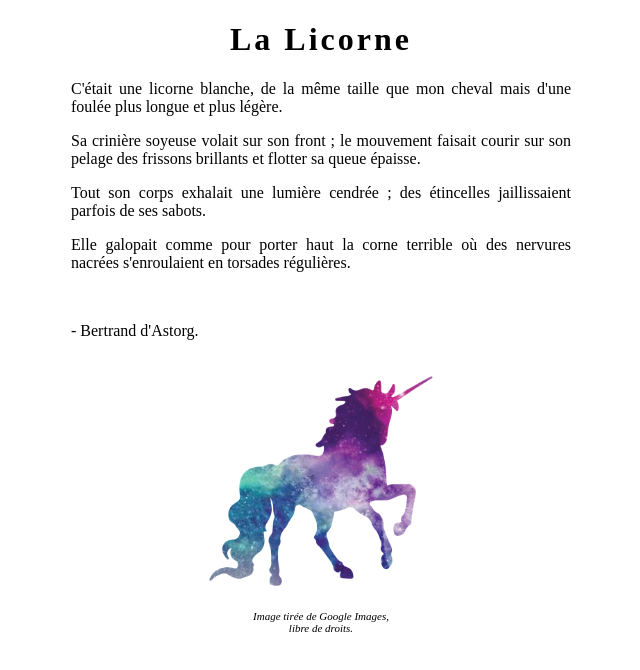
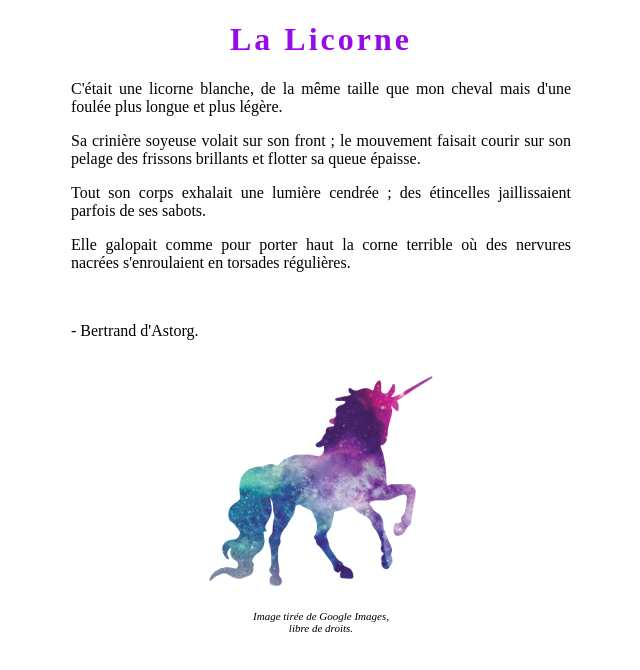
Before and after one commit to Vavaal/ma-super-licorne, a plain HTML site: page index.html in a window 1280 px wide. Shown: the whole page, without its empty margins (319-959 px from the left). Drawn offline with Linux system fonts and the light colour scheme.

Commit message:
Modifs CSS

```diff
--- a/style.css
+++ b/style.css
@@ -13,6 +13,7 @@ text-align: justify;
 text-align:center;
 font-family:"Bebas Neue";
 letter-spacing: 3px;
+color:#960CE8;
 }
 
 #poeme p{
```
